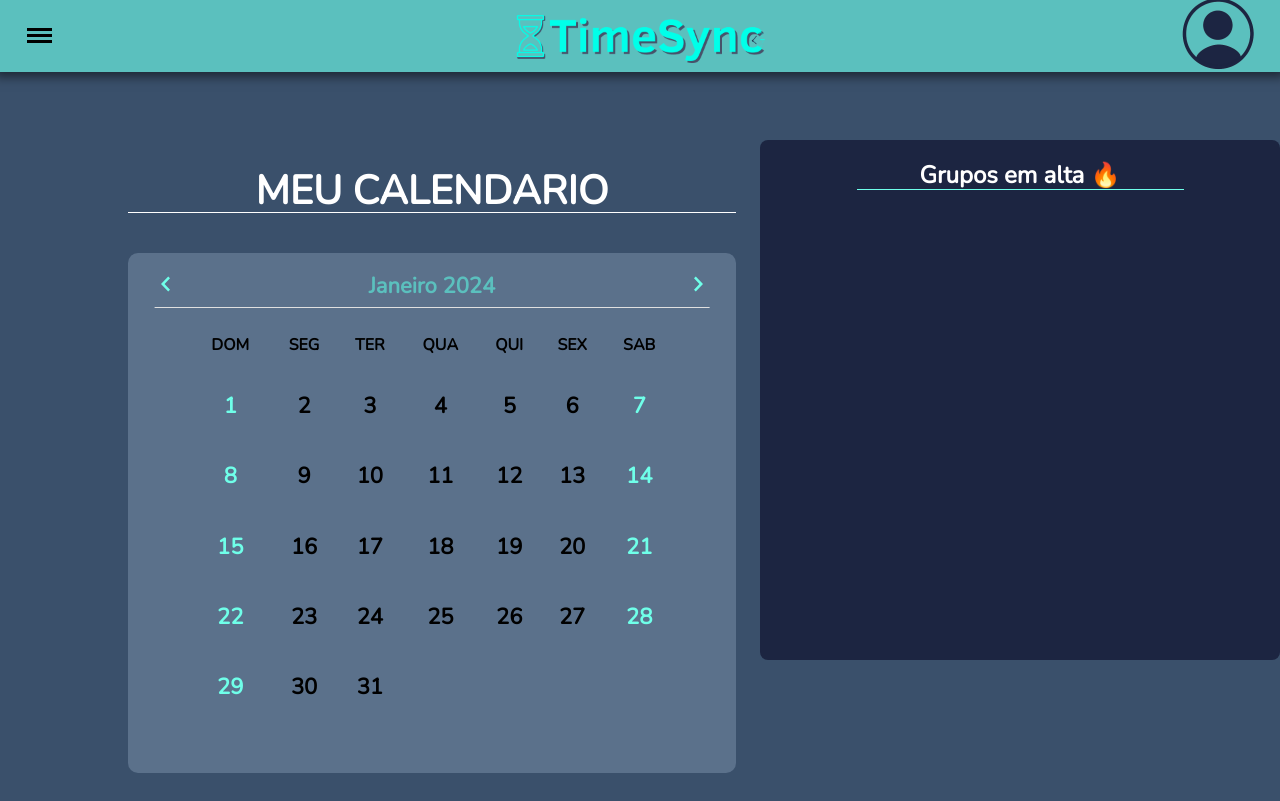
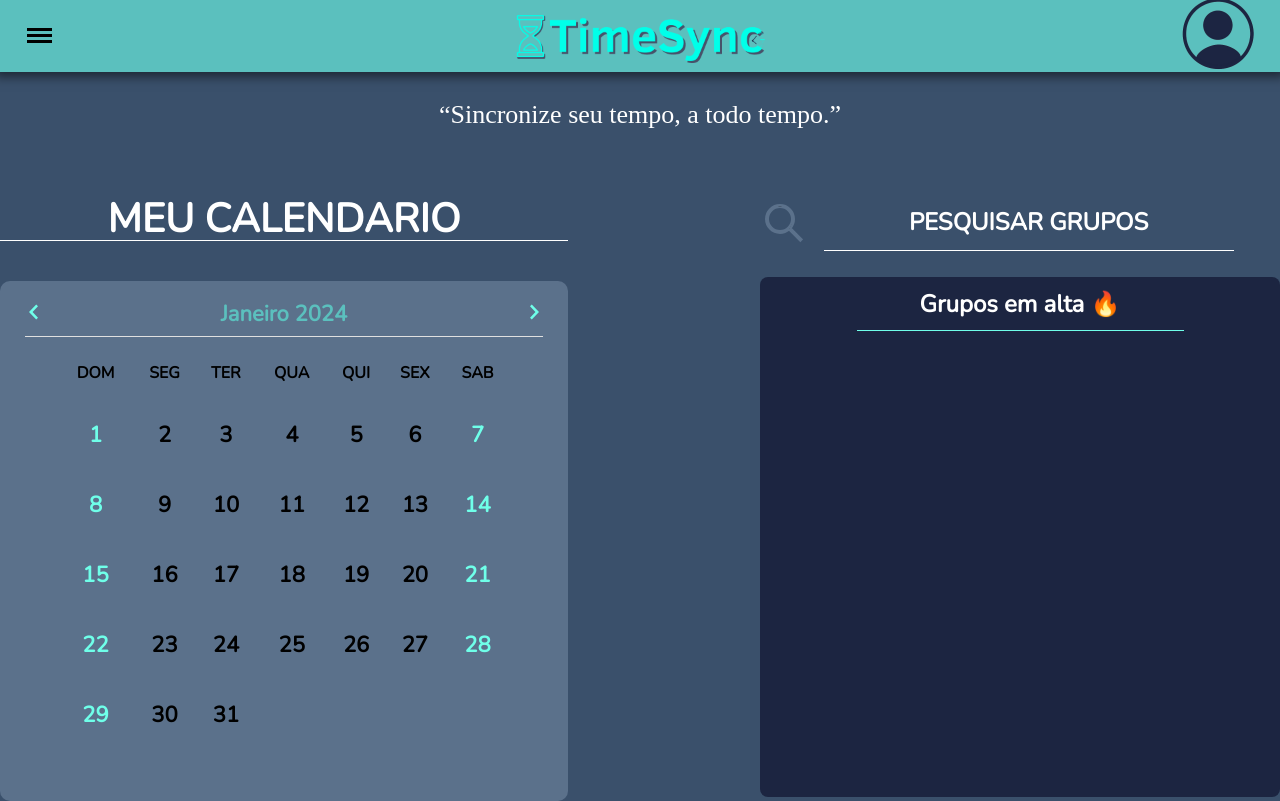
Before and after one commit to Ecriboy/TimeSync, a Flask app: page / in a window 1280 px wide. Before the commit the page ends 773 px from the top, so only its background shows below. Run offline with Flask 3, Linux system fonts and the light colour scheme.

Commit message:
Estilização

```diff
--- a/Templates/TimeSync.html
+++ b/Templates/TimeSync.html
@@ -39,6 +39,8 @@
         </div>
     </header>
     <main class="Principal">
+        <div class="Slogan">“Sincronize seu tempo, a todo tempo.”</div>
+            <div class="Centro">
                 <div class="Cal">
                     <div class="CalDiv">
                         <p class="TitCal">MEU CALENDARIO</p>
@@ -92,11 +94,21 @@
                     </div>
                 </div>
                 <div class="Grupos">
+                    <div class="Search">
+                        <svg class="Lupa" xmlns="http://www.w3.org/2000/svg" enable-background="new 0 0 24 24" viewBox="0 0 24 24">
+                            <path d="m20.87 20.17-5.59-5.59C16.35 13.35 17 11.75 17 10c0-3.87-3.13-7-7-7s-7 3.13-7 7 3.13 7 7 7c1.75 0 3.35-.65 4.58-1.71l5.59 5.59.7-.71zM10 16c-3.31 0-6-2.69-6-6s2.69-6 6-6 6 2.69 6 6-2.69 6-6 6z"></path></svg>
+                        <input class="GrupoTit" type="text" id="GrupoTit" name="GrupoTit" placeholder="PESQUISAR GRUPOS">
+                        </input>
+                    </div>
+                    <div class="GruposEST" >
+                        <div class="AltaEST">
                             <p class="Alta">Grupos em alta 🔥</p>
                             <svg class="Alli" xmlns="http://www.w3.org/2000/svg">
                                 <line y1="0.5" x2="327" y2="0.5" stroke="#6FFFE9"/>
                             </svg>
-
+                        </div>
+                    </div>
+                </div>
             </div>
     </main>
 
@@ -131,5 +143,22 @@
                     window.location.href = `/?mes=${NovoMes}`; // Redireciona para a página com o novo mês
                 }
             </script>
+            <script>
+                const input = document.getElementById('GrupoTit');
+
+                // Adicione um evento de foco ao input
+                input.addEventListener('focus', function() {
+                    // Quando o input recebe foco, remova o placeholder
+                    input.removeAttribute('placeholder');
+                });
+
+                // Adicione um evento de desfoque ao input
+                input.addEventListener('blur', function() {
+                    // Quando o input perde foco e não tem valor, adicione o placeholder de volta
+                    if (!input.value.trim()) {
+                        input.setAttribute('placeholder', 'PESQUISAR GRUPOS');
+                    }
+                });
+            </script>
 </body>
 </html>
--- a/static/style.css
+++ b/static/style.css
@@ -1,13 +1,22 @@
-.logo {
-    text-align: center;
-    width: 100%;
-    height: 100%;
-    user-select: none;
-}
+/* Pagina Geral */
 
 .Principal {
     display: flex;
+    flex-direction: column;
 }
+
+body {
+    margin: 0;
+    padding: 0;
+}
+
+.corpagina {
+    background-color: #3a506b;
+    margin: 0;
+    padding: 0;
+}
+
+/* Header */
 
 .NavBar {
     width: 100%;
@@ -163,20 +126,101 @@ body {
     cursor: pointer;
 }
 
-.linhasEST2 {
-    width: 27px;
-    height: 23px;
-    margin-top: 10px;
-    margin-left: 25px;
-    margin-bottom: 25px;
+.linhas2 {
+    stroke-width: 2;
+    stroke: #6FFFE9;
+    fill: none;
+    margin-right: 20px;
 }
 
+.ItensEST {
+    text-align: center;
+    display: block;
+}
+
+.ItensEST:hover .Item {
+    cursor: pointer;
+}
+
+.Item{
+    width: 100%;
+    height: 100%;
+    max-width: 50px;
+    max-height: 50px;
+    margin-bottom: 25%;
+}
+
+.ExitEST {
+    text-align: center;
+    display: block;
+}
+
+.ExitEST:hover .Exit {
+    cursor: pointer;
+}
+
+
+.Exit {
+    width: 100%;
+    height: 100%;
+    max-width: 50px;
+    max-height: 50px;
+    position: absolute;
+    bottom: 0;
+    left: 0;
+    margin-left: 20px; /* Ajuste o valor conforme necessário */
+    margin-bottom: 20px; /* Ajuste o valor conforme necessário */
+}
+
+
+/* Main */
+
+.Slogan {
+    font-family: 'Overlock SC';
+    font-style: normal;
+    font-weight: 100;
+    font-size: 26px;
+    line-height: 26px;
+    align-self: center;
+    text-align: center;
+    color: #FFFFFF;
+    margin-top: 8%;
+}
+
+
+/*
+    Começo da parte onde fica o calendario e os grupos
+*/
+
+.Centro {
+    max-width: 1380px;
+    max-height: 602px;
+    width: 100%;
+    height: 100%;
+    display: flex;
+    margin-top: 0;
+    margin-left: auto;
+    margin-right: auto;
+}
+
+/*
+    Fim da parte onde fica o calendario e os grupos
+*/
+
+
+/*
+    Começo da estilização do calendario
+*/
+
 .Cal {
+    margin-right: 15%;
     display: flex;
-    margin-left: 10%;
     align-items: center;
     height: 100vh;
     width: 100vh;
+    max-height: 600px;
+    max-width: 608px;
+
 }
 
 .TitCal {
@@ -278,7 +324,50 @@ body {
     margin-bottom: 2%;
 }
 
+/*
+    Fim da estilização do calendario
+*/
+
+/*
+    Começo da estilização dos Grupos
+*/
+
 .Grupos {
+    max-width: 520px;
+    max-height: 602px;
+    width: 100%;
+    height: 100vh;
+    align-self: center;
+    display: flex;
+    flex-direction: column;
+    align-items: center;
+    margin-top: 11%;
+}
+
+.GrupoTit {
+    appearance: none;
+    border: none;
+    outline: none;
+    background: transparent;
+    border-bottom: 1px solid #FFFFFF;
+    font-family: 'Nunito';
+    font-style: normal;
+    font-weight: 700;
+    width: 100%;
+    max-width: 406px;
+    font-size: 24px;
+    line-height: 22px;
+    text-align: center;
+    color: #FFFFFF;
+    padding-bottom: 1%;
+}
+
+.GrupoTit::placeholder {
+    color: #FFFFFF;
+}
+
+.GruposEST {
+    margin-top: 5%;
     max-width: 520px;
     max-height: 520px;
     width: 100%;
@@ -291,6 +380,9 @@ body {
     align-items: center;
 }
 
+.AltaEST{
+
+}
 
 .Alta {
     font-family: 'Nunito';
@@ -300,10 +392,41 @@ body {
     line-height: 22px;
     text-align: center;
     color: #FFFFFF;
+    margin-top: 5%;
+    margin-bottom: 1%;
+    padding: 0;
+    user-select: none;
 }
 
 .Alli {
     width: 327px;
     text-align: center;
-    margin-top: -4%;
+    margin-top: 0;
+    height: 2px;
 }
+
+.Lupa {
+    enable-background: 0 0 48 48;
+    pointer-events: none;
+    display: inherit;
+    width: 100%;
+    height: 100%;
+    max-width: 48px;
+    max-height: 48px;
+    stroke: #5B718B;
+    margin-right: 3%;
+}
+
+.Search {
+    max-width: 521px;
+    max-height: 52px;
+    width: 100%;
+    height: 100%;
+    display: flex;
+    margin: 0;
+    padding: 0;
+}
+
+/*
+    Fim da estilização dos Grupos
+*/
```
Also changed, not shown: other parts of static/style.css (+53 -97 lines), static/Pesquisar.png (added). Lines whose indentation alone changed are shown as unchanged.
